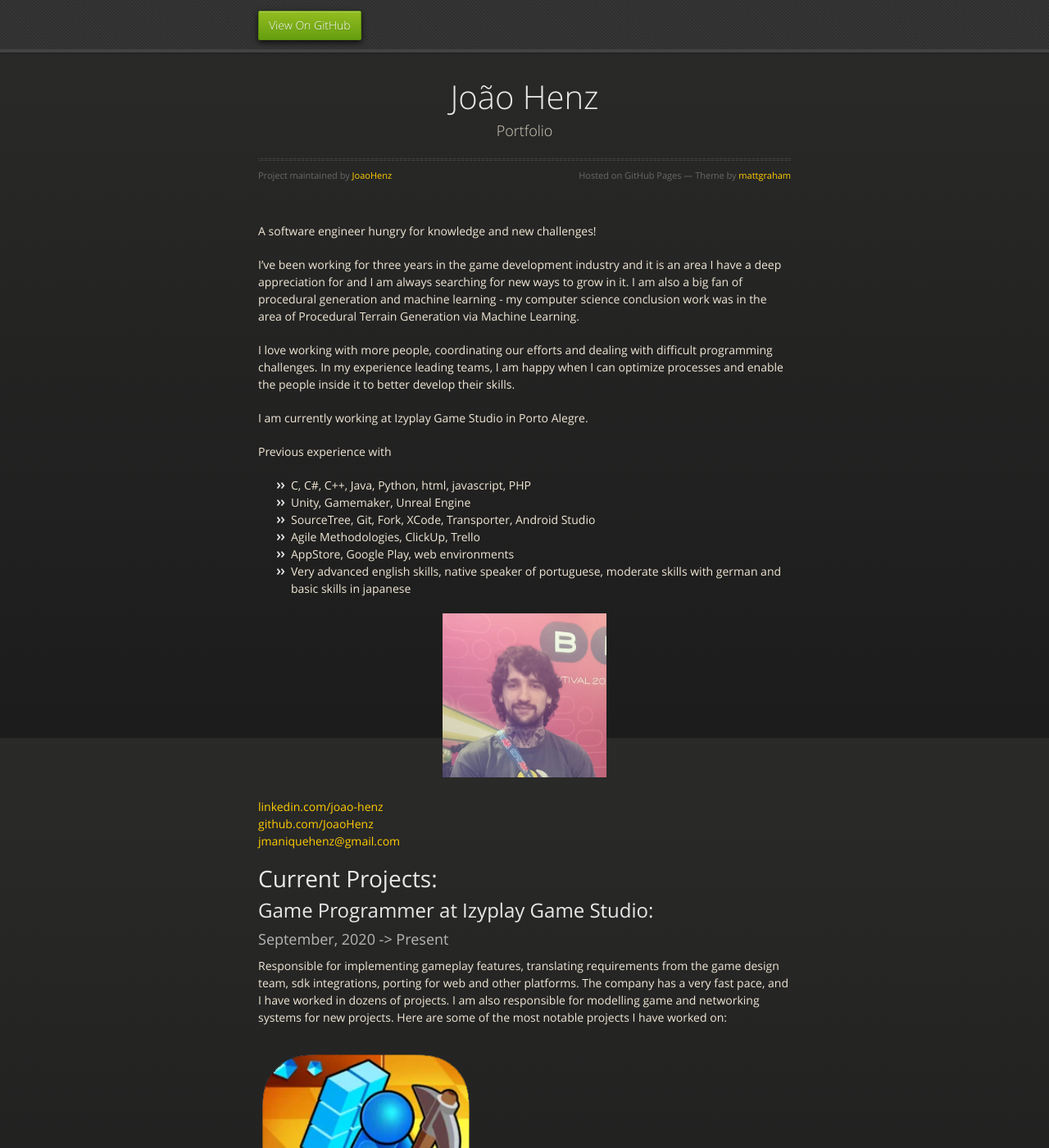
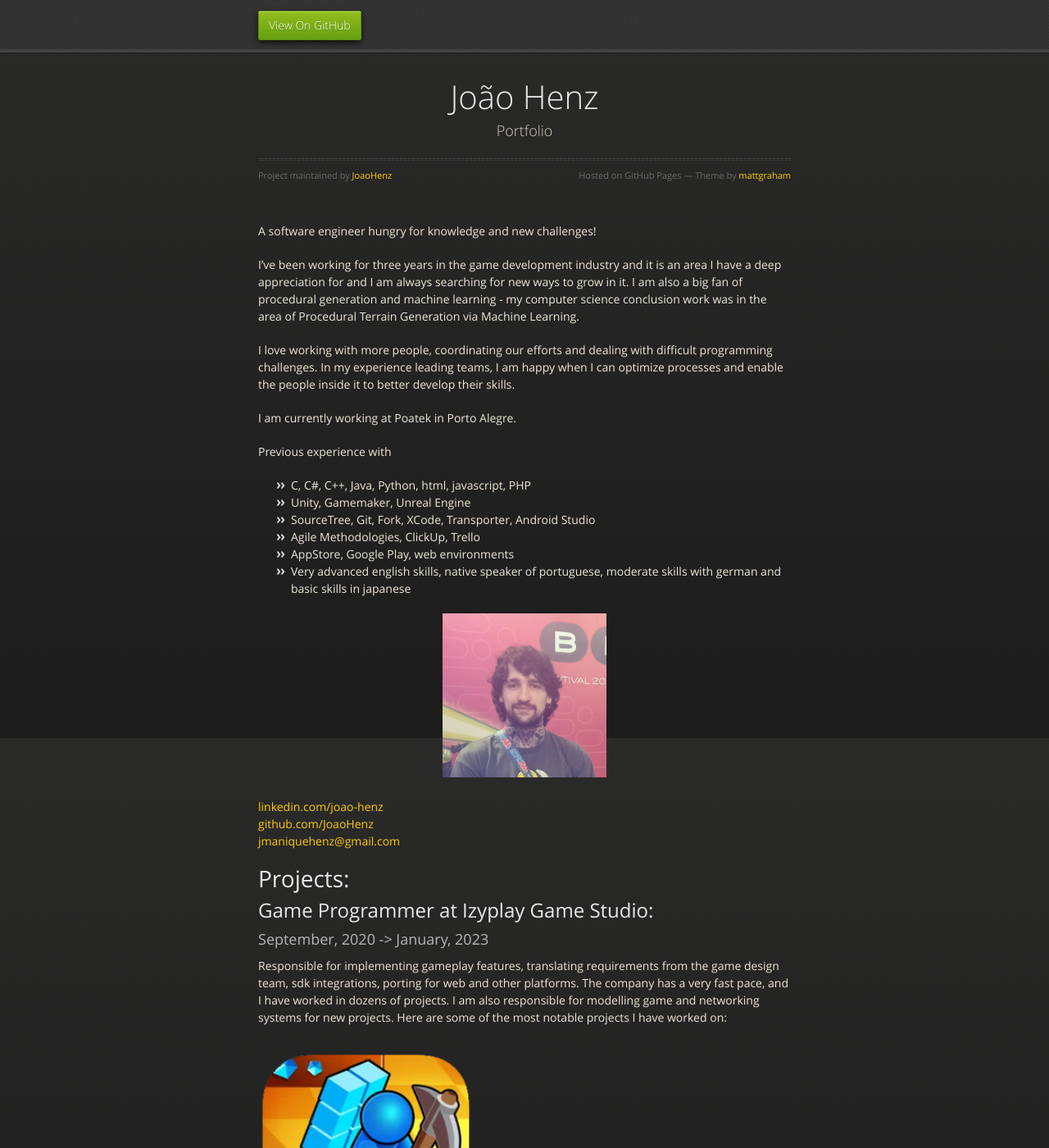
Before and after one commit to JoaoHenz/JoaoHenz.github.io, a Jekyll site: the page built from index.md, in a window 1280 px wide and 1400 px high. Shown: the whole window at 82% size. Built offline with Jekyll 4.4.1, drawn with Linux system fonts in a browser that asks for light colours; some of the changed text lies outside the part shown.

Commit message:
Update index.md

```diff
--- a/index.md
+++ b/index.md
@@ -8,7 +8,7 @@ I've been working for three years in the game development industry and it is an
 
 I love working with more people, coordinating our efforts and dealing with difficult programming challenges. In my experience leading teams, I am happy when I can optimize processes and enable the people inside it to better develop their skills.
 
-I am currently working at Izyplay Game Studio in Porto Alegre.
+I am currently working at Poatek in Porto Alegre.
 
 Previous experience with
 - C, C#, C++, Java, Python, html, javascript, PHP
@@ -26,10 +26,10 @@ Previous experience with
 [github.com/JoaoHenz](https://github.com/JoaoHenz)<br/>
 [jmaniquehenz@gmail.com](mailto:jmaniquehenz@gmail.com)<br/>
 
-# Current Projects:
+# Projects:
 
 ## Game Programmer at Izyplay Game Studio:
-### September, 2020 -> Present
+### September, 2020 -> January, 2023
 Responsible for implementing gameplay features, translating requirements from the
 game design team, sdk integrations, porting for web and other platforms. The company has a very fast pace, and I have worked in dozens of projects. I am also responsible for modelling game and networking systems for new projects. Here are some of the most notable projects I have worked on:
 
```
Also changed, not shown: other parts of index.md (+1 -1 lines).
